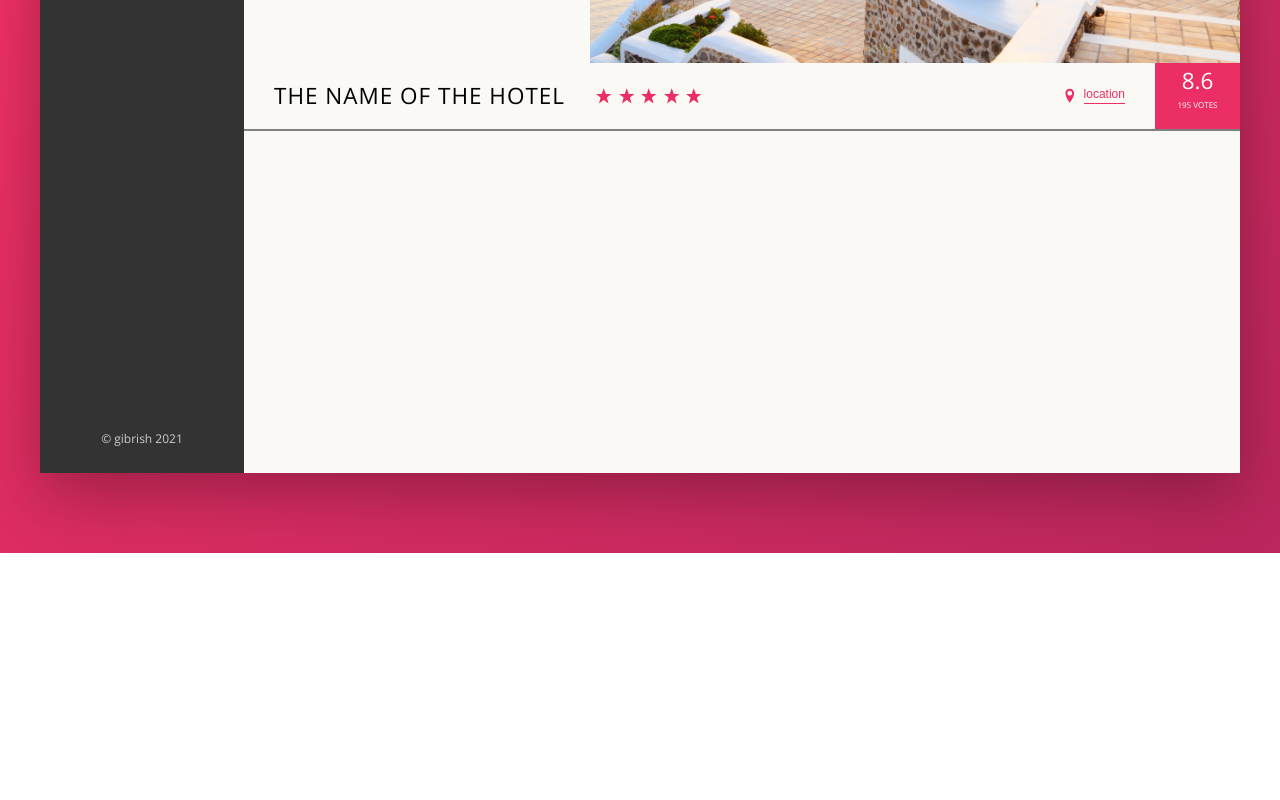
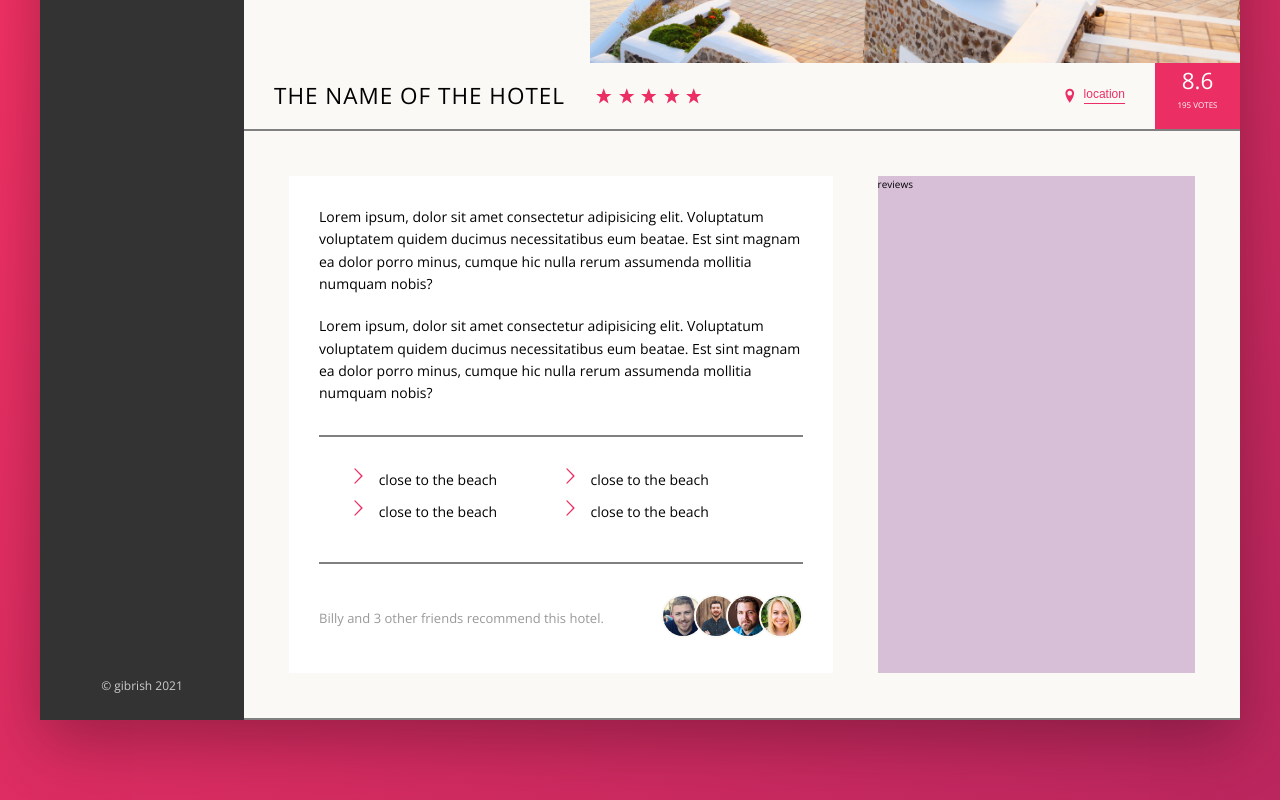
Before and after one commit to Abucur980/playingCSS, a website: page Trillo-S/index.html in a window 1280 px wide. Shown: the part 509-1309 px from the top of the page. Before the commit the page ends 1062 px from the top, so only its background shows below. Drawn offline with nearby package versions, Linux system fonts and the light colour scheme.

Commit message:
create details section which contains descriptions and recommend sub-sections

```diff
--- a/Trillo-S/index.html
+++ b/Trillo-S/index.html
@@ -149,6 +149,56 @@
                         </div>
                     </div>
 
+
+                    <div class="details">
+
+                        <div class="descriptions">
+                            <p class="paragraph">Lorem ipsum, dolor sit amet consectetur adipisicing elit.
+                               Voluptatum voluptatem quidem ducimus necessitatibus eum beatae.
+                               Est sint magnam ea dolor porro minus, cumque hic nulla rerum assumenda
+                               mollitia numquam nobis?</p>
+
+                            <p class="paragraph">Lorem ipsum, dolor sit amet consectetur adipisicing elit.
+                                Voluptatum voluptatem quidem ducimus necessitatibus eum beatae.
+                                Est sint magnam ea dolor porro minus, cumque hic nulla rerum assumenda
+                                mollitia numquam nobis?</p>
+
+                            <ul class="list">
+                                <li class="list__item">
+                                    close to the beach
+                                </li>
+                                <li class="list__item">
+                                    close to the beach
+                                </li>
+                                <li class="list__item">
+                                    close to the beach
+                                </li>
+                                <li class="list__item">
+                                    close to the beach
+                                </li>
+                            </ul>
+
+
+                        <div class="recommend">
+                            <p class="recommend__count">
+                                Billy and 3 other friends recommend this hotel.
+                            </p>
+                            <div class="recommend__friends">
+                                <img class="recommend__photo" src="img/user-3.jpg" alt="">
+                                <img class="recommend__photo" src="img/user-4.jpg" alt="">
+                                <img class="recommend__photo" src="img/user-5.jpg" alt="">
+                                <img class="recommend__photo" src="img/user-6.jpg" alt="">
+                            </div>
+                        </div>
+
+                    </div>
+
+                        <div class="user-reviews">
+                            reviews
+                        </div>
+
+                    </div>
+
                 </main>
 
             </div>
--- a/Trillo-S/sass/_components.scss
+++ b/Trillo-S/sass/_components.scss
@@ -98,7 +98,7 @@
         height: 1.75rem ;
         width: 1.75rem;
         border-radius: 100px;
-        background-color: blue;
+        background-color:var(--color-primary-light);
         color:#fff;
         position: absolute;
         top: 1.5rem;
@@ -293,3 +293,75 @@
         outline: none;
     }
 }
+
+////////////////////
+// paragraph
+
+.paragraph:not(:last-of-type){
+    margin-bottom: 2rem;
+}
+
+////////////////////
+// list
+
+.list{
+    list-style: none;
+    margin: 3rem 0;
+    padding: 3rem;
+    border-top: 2px gray solid;
+    border-bottom: 2px gray solid;
+
+    display: flex;
+    flex-wrap: wrap;
+
+    &__item{
+        flex: 0 0 50%;
+        margin-bottom: .8rem;
+    }
+
+    &__item::before{
+        content: "";
+        display: inline-block;
+        height: 1.8rem;
+        width: 1.8rem;
+        margin-right: .8rem;
+
+        // background-image: url(../img/chevron-thin-right.svg);
+        background-color: var(--color-primary);
+        mask-image: url(../img/chevron-thin-right.svg);
+        mask-size: cover;
+    }
+}
+
+////////////////////
+// recommend
+
+.recommend{
+    font-size: 1.3rem;
+    color: var(--color-Grey-dark-3);
+    display: flex;
+    // justify-content: space-between;
+    // gap: 1.6rem;
+
+    align-items: center;
+
+    &__friends{
+
+    }
+
+    &__count{
+        margin-right: auto;
+    }
+
+    &__photo{
+        box-sizing: content-box;
+        width: 4rem;
+        height: 4rem;
+        border-radius: 50%;
+        border: 2px solid #FAF9F6;
+
+        &:not(:last-of-type){
+            margin-right: -1.5rem;
+        }
+    }
+}
--- a/Trillo-S/sass/_layout.scss
+++ b/Trillo-S/sass/_layout.scss
@@ -14,7 +14,7 @@
 
     height: 7rem;
     font-size: 1.4rem;
-    background-color: wheat;
+    background-color: #FAF9F6;
     border-bottom: 2px gray solid;
 }
 
@@ -34,6 +34,25 @@ justify-content: space-between;
 
 .important-content{
 background-color: #FAF9F6;
-height: 80rem;
+// height: 80rem;
 flex: 1;
 }
+
+.details{
+    display: flex;
+    padding: 4.5rem;
+    border-bottom: 2px gray solid;
+}
+
+.descriptions{
+    font-size: 1.4rem;
+    flex: 0 0 60%;
+    background-color: white;
+    padding: 3rem;
+    margin-right: 4.5rem;
+}
+
+.user-reviews{
+    flex: 1;
+    background-color: thistle;
+}
```
Also changed, not shown: Trillo-S/sass/main.css, 1 other file.
